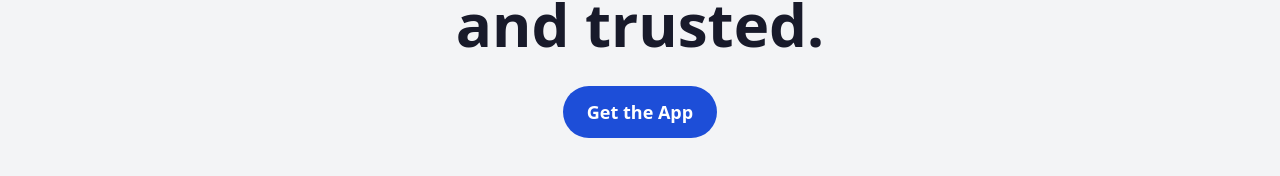
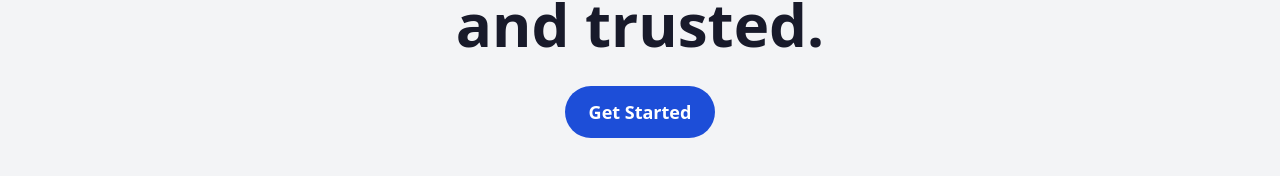
Before and after one commit to kiblykat/simple-bank-app, a React (Vite) app: page /#/ in a window 1280 px wide. Shown: the part 484-660 px from the top of the page. Built offline with nearby package versions, Linux system fonts and the light colour scheme.

Commit message:
Navbar/Landing: update tab navigation to include Landing and adjust login handling on Landing page

```diff
--- a/src/components/NavLoggedIn.tsx
+++ b/src/components/NavLoggedIn.tsx
@@ -9,9 +9,13 @@ const NavLoggedIn = () => {
     "Landing" | "Home" | "Transfer" | "Statement"
   >("Landing");
 
-  function handleTabChange(tab: "Home" | "Transfer" | "Statement") {
+  function handleTabChange(tab: "Landing" | "Home" | "Transfer" | "Statement") {
     setActiveTab(tab);
-    navigate(`/${tab.toLowerCase()}`);
+    if (tab !== "Landing") {
+      navigate(`/${tab.toLowerCase()}`);
+    } else {
+      navigate("/");
+    }
   }
 
   const { setIsLoggedIn } = globalContext;
@@ -22,7 +26,7 @@ const NavLoggedIn = () => {
         <div className="w-8/12 flex flex-row justify-between items-center">
           <div className="flex flex-row items-center">
             <img
-              onClick={() => navigate("/")}
+              onClick={() => handleTabChange("Landing")}
               src="gic3.png"
               className="min-w-16 w-16 rounded-full cursor-pointer"
             ></img>
--- a/src/pages/Landing.tsx
+++ b/src/pages/Landing.tsx
@@ -1,6 +1,17 @@
+import { useContext } from "react";
 import { SlideInText } from "../components/SlideInText";
+import GlobalContext from "../GlobalContext";
+import { useNavigate } from "react-router-dom";
 
 const Landing = () => {
+  const { setIsLoggedIn } = useContext(GlobalContext);
+  const navigate = useNavigate();
+
+  function handleLogIn() {
+    setIsLoggedIn(true);
+    navigate("/home");
+  }
+
   return (
     <>
       <div className="min-h-screen bg-gray-100 flex items-center justify-center">
@@ -15,8 +26,11 @@ const Landing = () => {
             <h1 className="text-6xl font-bold text-navy-900">and trusted.</h1>
           </SlideInText>
           <SlideInText delay={400}>
-            <button className="mt-8 bg-blue-700 text-white px-6 py-3 rounded-full text-lg font-semibold hover:bg-blue-800 transition-colors">
-              Get the App
+            <button
+              onClick={() => handleLogIn()}
+              className="mt-8 bg-blue-700 text-white px-6 py-3 rounded-full text-lg font-semibold hover:bg-blue-800 transition-colors"
+            >
+              Get Started
             </button>
           </SlideInText>
         </div>
```
